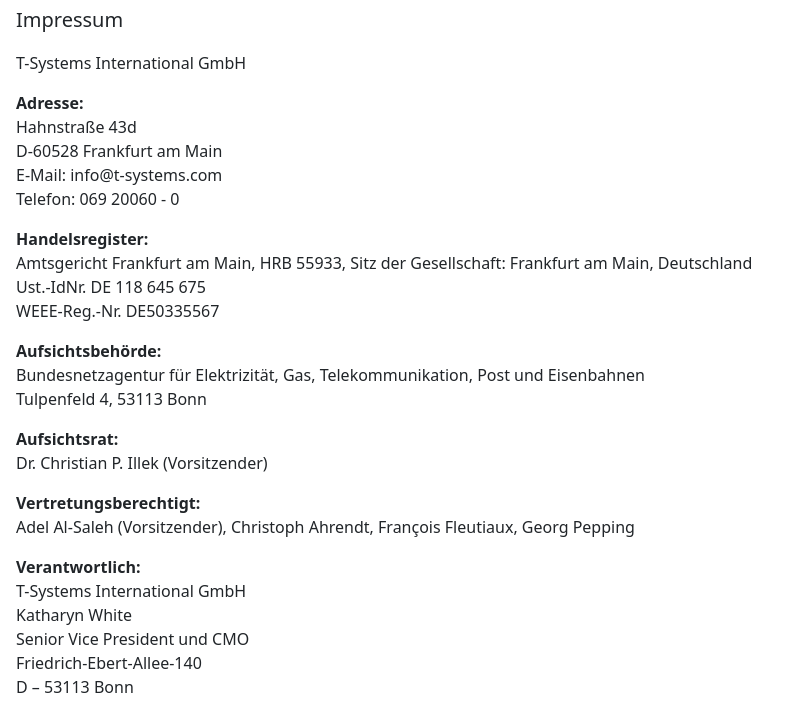
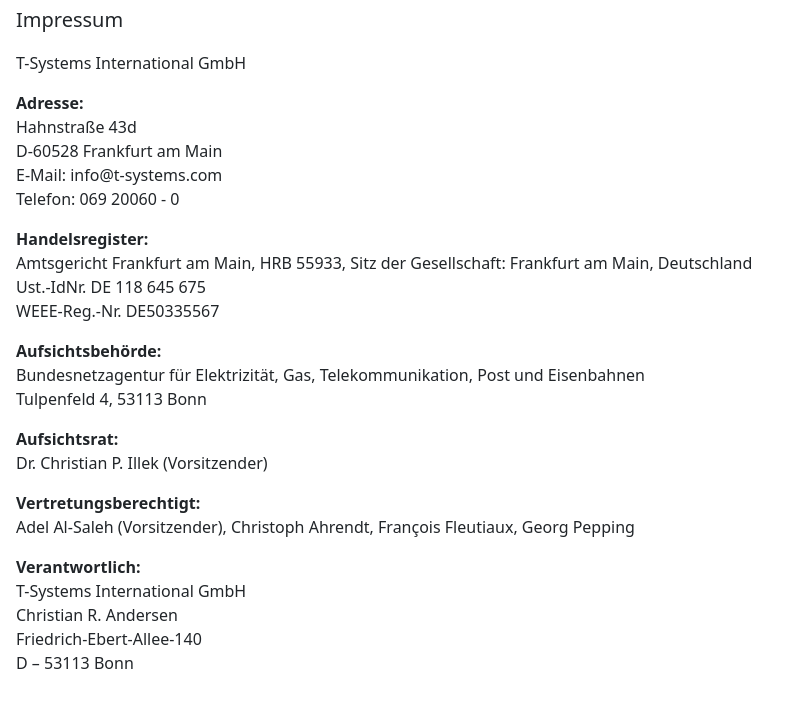
Before and after one commit to corona-warn-app/cwa-map-public-frontend, a website built with webpack: page static/impressum.html in a window 1280 px wide. Shown: the part 59-764 px from the top of the page, without its empty margins (0-798 px from the left). Built offline with nearby package versions, Linux system fonts and the light colour scheme.

Commit message:
fixed impressum

```diff
--- a/static/impressum.html
+++ b/static/impressum.html
@@ -86,8 +86,7 @@
     <span><strong>Verantwortlich:</strong></span>
     <address>
         T-Systems International GmbH<br>
-        Katharyn White<br>
-        Senior Vice President und CMO<br>
+        Christian R. Andersen<br>
         Friedrich-Ebert-Allee-140<br>
         D – 53113 Bonn<br>
     </address>
```
